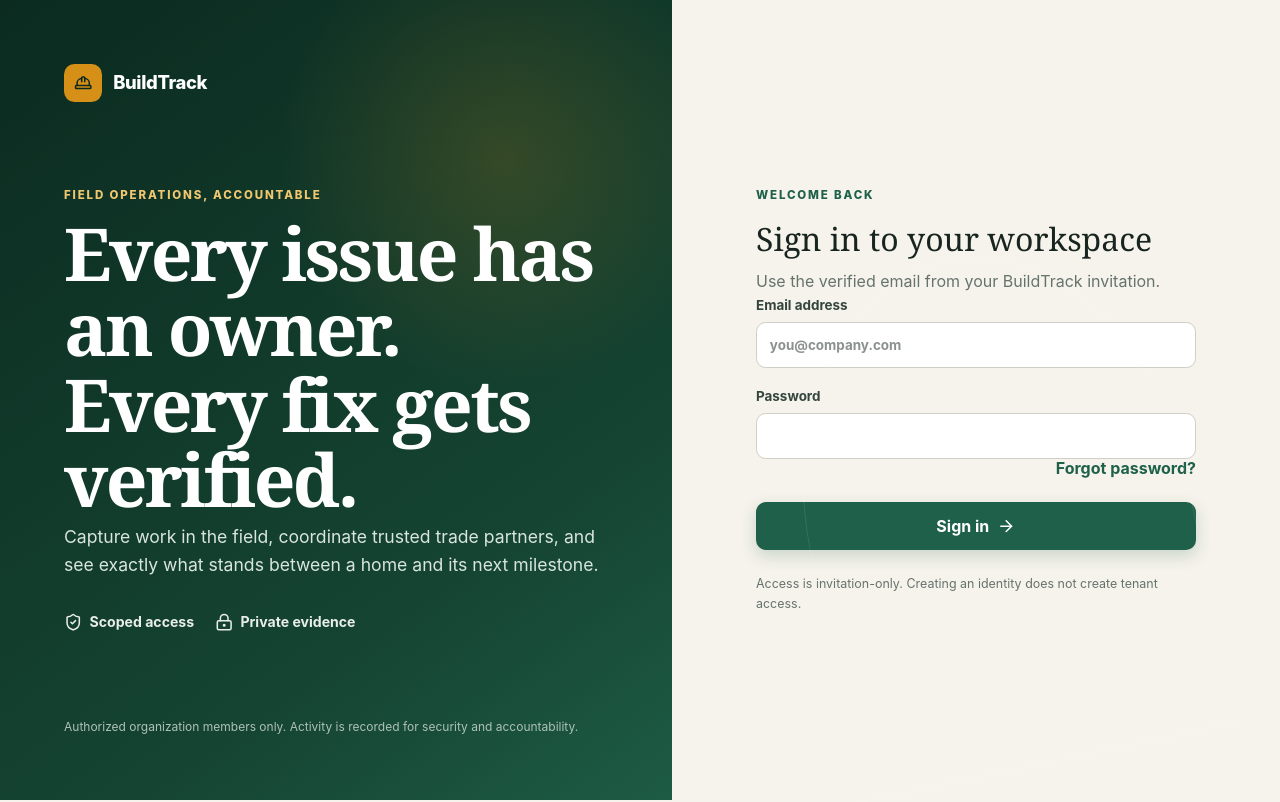
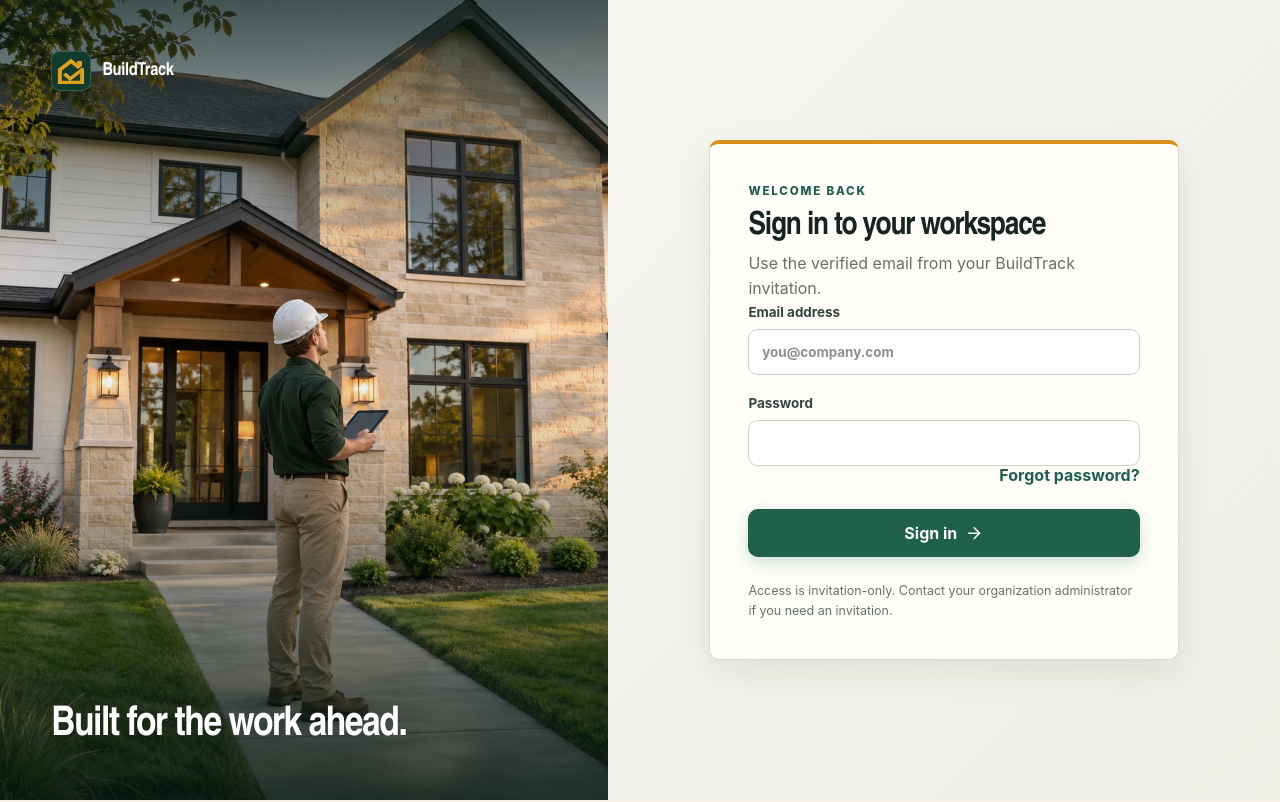
Before and after one commit to Charugundlavipul/BuildTrack, a React (Vite) app: page /login in a window 1280 px wide. Built offline with nearby package versions, Linux system fonts and the light colour scheme; no server answers.

Commit message:
feat: add inspection-ready home imagery to sign-in

```diff
--- /dev/null
+++ b/src/components/Brand.tsx
@@ -0,0 +1,7 @@
+/** Consistent brand mark and wordmark on light or dark surfaces. */
+export function Brand({ dark = false, subtitle }: { dark?: boolean; subtitle?: string }) {
+  return <span className={`brand-lockup${dark ? ' dark' : ''}`}>
+    <span className="brand-mark"><img src="/buildtrack-symbol-v2.png" alt="" /></span>
+    <span className="brand-name">BuildTrack{subtitle && <small>{subtitle}</small>}</span>
+  </span>
+}
--- a/src/features/auth/SignInPage.tsx
+++ b/src/features/auth/SignInPage.tsx
@@ -1,6 +1,7 @@
 import { useState, type FormEvent } from 'react'
 import { Link, Navigate, useLocation } from 'react-router-dom'
-import { ArrowRight, HardHat, LockKeyhole, ShieldCheck } from 'lucide-react'
+import { ArrowRight } from 'lucide-react'
+import { SignInVisual } from './SignInVisual'
 import { supabase } from '../../lib/supabase'
 import { useAuth } from './AuthProvider'
 
@@ -29,23 +30,11 @@ export function SignInPage() {
 
   return (
     <main className="auth-page">
-      <section className="auth-story" aria-labelledby="brand-heading">
-        <div className="brand-lockup"><span className="brand-mark"><HardHat /></span><span>BuildTrack</span></div>
-        <div className="auth-story-copy">
-          <p className="eyebrow">FIELD OPERATIONS, ACCOUNTABLE</p>
-          <h1 id="brand-heading">Every issue has an owner. Every fix gets verified.</h1>
-          <p>Capture work in the field, coordinate trusted trade partners, and see exactly what stands between a home and its next milestone.</p>
-          <div className="trust-row">
-            <span><ShieldCheck /> Scoped access</span>
-            <span><LockKeyhole /> Private evidence</span>
-          </div>
-        </div>
-        <p className="auth-footnote">Authorized organization members only. Activity is recorded for security and accountability.</p>
-      </section>
+      <SignInVisual />
       <section className="auth-panel">
         <div className="auth-card">
           <p className="eyebrow">WELCOME BACK</p>
-          <h2>Sign in to your workspace</h2>
+          <h1>Sign in to your workspace</h1>
           <p className="muted">Use the verified email from your BuildTrack invitation.</p>
           <form onSubmit={submit} className="stack-lg">
             <label className="field">Email address<input type="email" required autoComplete="email" value={email} onChange={(event) => setEmail(event.target.value)} placeholder="you@company.com" /></label>
@@ -54,7 +43,7 @@ export function SignInPage() {
             {error && <div className="notice danger" role="alert">{error}</div>}
             <button className="button primary full" disabled={submitting}>{submitting ? 'Signing in…' : <>Sign in <ArrowRight size={18} /></>}</button>
           </form>
-          <p className="fine-print">Access is invitation-only. Creating an identity does not create tenant access.</p>
+          <p className="fine-print">Access is invitation-only. Contact your organization administrator if you need an invitation.</p>
         </div>
       </section>
     </main>
--- /dev/null
+++ b/src/features/auth/SignInVisual.css
@@ -0,0 +1,25 @@
+.auth-page:has(.signin-visual) { grid-template-columns: minmax(0, .95fr) minmax(0, 1.05fr); }
+.auth-page .signin-visual { position: relative; isolation: isolate; display: flex; min-height: 100vh; flex-direction: column; justify-content: space-between; padding: clamp(2.25rem, 4vw, 4.5rem); overflow: hidden; background: #09271e; color: white; }
+.signin-visual-image { position: absolute; z-index: -2; inset: 0; width: 100%; height: 100%; object-fit: cover; object-position: center; }
+.auth-page .signin-visual::after { content: ""; position: absolute; z-index: -1; inset: 0; width: auto; height: auto; max-height: none; border: 0; border-radius: 0; transform: none; display: block; background: linear-gradient(180deg, rgba(5, 24, 17, .7), transparent 35%, rgba(5, 24, 17, .12) 60%, rgba(5, 24, 17, .85)); pointer-events: none; }
+.signin-visual > a { align-self: flex-start; }
+.signin-visual .brand-lockup { display: inline-flex; align-items: center; gap: .7rem; color: white; font-family: Bahnschrift, "Arial Narrow", "Segoe UI", sans-serif; font-size: 1.12rem; font-weight: 700; letter-spacing: -.02em; }
+.signin-visual .brand-mark { display: inline-grid; width: 40px; height: 40px; flex: 0 0 40px; place-items: center; border-radius: 9px; background: #103b2d; box-shadow: inset 0 0 0 1px rgba(255,255,255,.17); overflow: hidden; }
+.signin-visual .brand-mark img { display: block; width: 100%; height: 100%; object-fit: contain; }
+.signin-visual .brand-name { display: block; line-height: 1.05; }
+.signin-visual > h2 { max-width: 440px; margin: 0; color: white; font-family: Bahnschrift, "Arial Narrow", "Segoe UI", sans-serif; font-size: clamp(2rem, 3.2vw, 3.2rem); line-height: 1.08; font-weight: 650; letter-spacing: -.035em; text-wrap: balance; }
+.auth-page:has(.signin-visual) .auth-panel { display: grid; place-items: center; padding: clamp(1.5rem, 4vw, 4rem); background: linear-gradient(135deg, #f7f6f1, #eeede6); }
+.auth-page:has(.signin-visual) .auth-card { width: min(470px, 100%); padding: clamp(1.5rem, 3vw, 2.5rem); border: 1px solid var(--line); border-top: 4px solid var(--amber); border-radius: 10px; background: var(--paper); box-shadow: var(--shadow); }
+.auth-page:has(.signin-visual) .auth-card h1 { margin-bottom: .45rem; font-family: Bahnschrift, "Arial Narrow", "Segoe UI", sans-serif; font-size: 2rem; }
+@media (max-width: 800px) {
+  .auth-page:has(.signin-visual) { min-height: 100dvh; grid-template-columns: 1fr; grid-template-rows: auto 1fr; }
+  .auth-page .signin-visual { min-height: 240px; padding: 1.25rem 1.5rem; gap: 0; }
+  .signin-visual-image { object-position: center 52%; }
+  .signin-visual > h2 { display: none; }
+  .auth-page:has(.signin-visual) .auth-panel { align-items: start; padding: 2rem 1rem; }
+  .auth-page:has(.signin-visual) .auth-card { padding: 1.75rem; }
+  .auth-page:has(.signin-visual) .auth-card h1 { font-size: 1.8rem; }
+}
+@media (max-width: 560px) {
+  .auth-page .signin-visual { min-height: 190px; }
+}
--- /dev/null
+++ b/src/features/auth/SignInVisual.tsx
@@ -0,0 +1,11 @@
+import { Link } from 'react-router-dom'
+import { Brand } from '../../components/Brand'
+import './SignInVisual.css'
+
+export function SignInVisual() {
+  return <section className="auth-story signin-visual" aria-labelledby="brand-heading">
+    <img className="signin-visual-image" src="/images/inspection-ready-home-v2.webp" alt="Home inspector with a tablet checking a completed home before handover" fetchPriority="high" />
+    <Link to="/" aria-label="BuildTrack home"><Brand /></Link>
+    <h2 id="brand-heading">Built for the work ahead.</h2>
+  </section>
+}
```
Also changed, not shown: public/buildtrack-symbol-v2.png (added), public/images/inspection-ready-home-v2.prompt.txt (added), public/images/inspection-ready-home-v2.webp (added).
